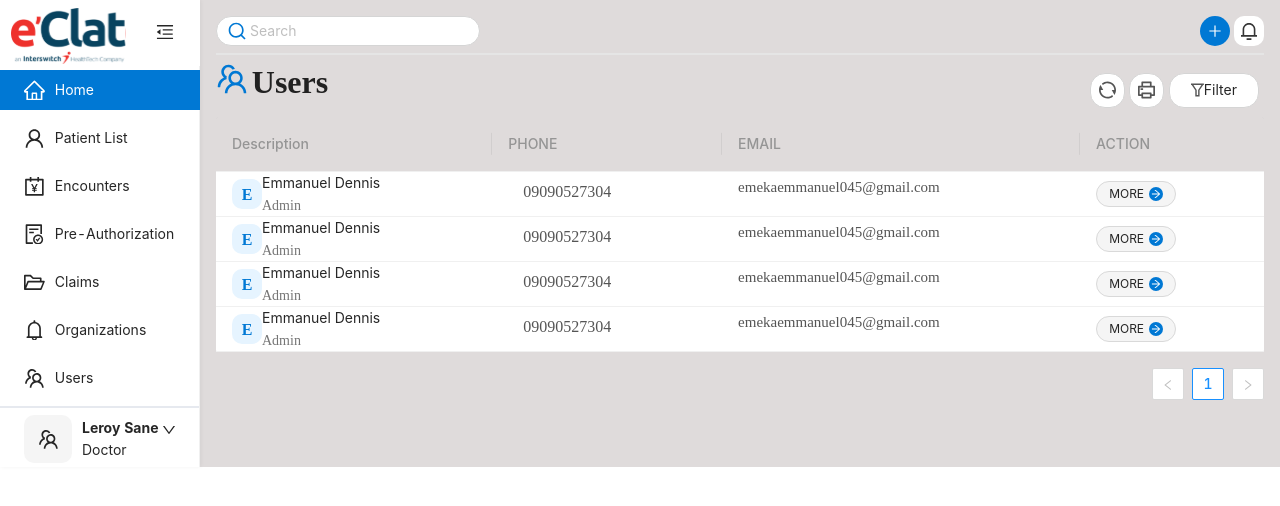
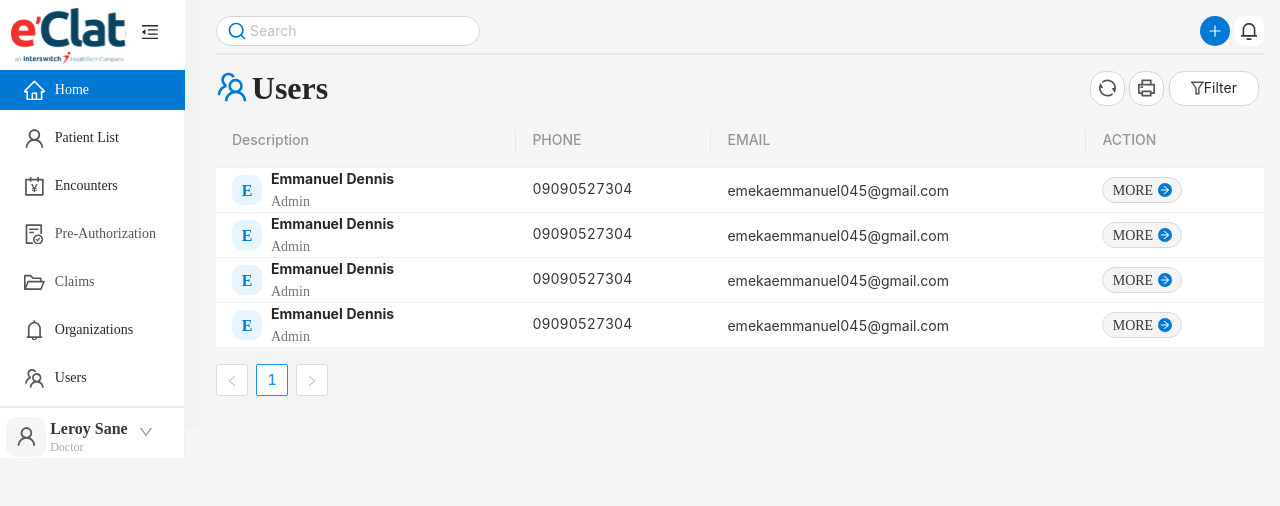
Before and after one commit to Muhammad-Tayyab1/e-clat, a React (Create React App) app: page /users in a window 1280 px wide. Shown: the top 506 px of the page. Built offline with nearby package versions, Linux system fonts and the light colour scheme.

Commit message:
manage responsiveness

```diff
--- a/src/App.css
+++ b/src/App.css
@@ -5,13 +5,15 @@
   cursor: pointer;
   transition: color 0.3s;
 }
-
+body {
+  background: #f5f5f5 !important;
+}
 /* .trigger:hover {
   color: #1890ff;
 } */
 
 .site-layout .site-layout-background {
-  background: #dfdbdb !important;
+  background: #f5f5f5 !important;
   padding: 1rem;
 }
 .sidebar {
@@ -19,6 +21,17 @@
   box-shadow: 1px 0px 4px rgba(0, 0, 0, 0.05);
   width: 270px;
   height: fit-content;
+}
+.ant-side-Layout {
+  position: fixed;
+  background-color: #ffffff;
+}
+.sidelayout {
+  position: relative;
+  background-color: #ffffff;
+}
+.active-profile {
+  display: none !important;
 }
 .header {
   display: flex;
@@ -81,21 +94,16 @@
   flex-direction: row;
   align-items: center;
   padding: 8px;
-
   position: static;
   width: 35px;
   height: 35px;
   left: 0px;
   top: 0px;
   cursor: pointer;
-
   background: #ffffff;
   border: 1px solid #d5d5d5;
   box-sizing: border-box;
   border-radius: 15px;
-
-  /* Inside auto layout */
-
   flex: none;
   order: 0;
   flex-grow: 0;
@@ -155,6 +163,10 @@
 .ant-layout-header {
   line-height: 0;
 }
+.iconStyle {
+  font-size: 2rem;
+  color: #0078d4;
+}
 .headerContent {
   display: flex;
   justify-content: space-between;
@@ -163,7 +175,10 @@
 .ant-table-thead {
   background-color: #c5c5c5 !important;
 }
-
+.ant-layout-content {
+  /* flex: auto; */
+  min-height: auto;
+}
 .options {
   display: flex;
   flex-direction: row;
@@ -174,6 +189,21 @@
   background: #f5f5f5;
   border-radius: 15px;
   cursor: pointer;
+}
+.options:hover {
+  background-color: rgb(228, 228, 228);
+}
+.more {
+  font-family: Rubik;
+  font-style: normal;
+  font-weight: normal;
+  font-size: 14px;
+  line-height: 17px;
+  /* identical to box height */
+
+  text-transform: uppercase;
+
+  color: #353535;
 }
 .ant-table-tbody > tr > td {
   padding: 0px 16px;
@@ -208,7 +238,7 @@
   font-size: 11px;
 }
 .ant-table-thead > tr > th {
-  background: #dfdbdb;
+  background: #f5f5f5;
   color: #959595;
 }
 .finished {
@@ -318,6 +348,22 @@
   margin: 0px 15px;
   color: #555555;
 }
+.patientName {
+  font-family: Epilogue;
+  font-style: normal;
+  font-weight: normal;
+  font-size: 18px;
+  line-height: 18px;
+
+  color: #353535;
+
+  /* Inside auto layout */
+
+  flex: none;
+  order: 0;
+  flex-grow: 0;
+  margin: 8px 0px;
+}
 .patientId {
   font-family: Epilogue;
   font-style: normal;
@@ -334,16 +380,63 @@
   flex-grow: 0;
   margin: 8px 14px;
 }
+.patientid {
+  font-family: Epilogue;
+  font-style: normal;
+  font-weight: normal;
+  font-size: 14px;
+  line-height: 14px;
+
+  color: #757575;
+
+  /* Inside auto layout */
+
+  flex: none;
+  order: 1;
+  flex-grow: 0;
+  margin: 8px 0px;
+}
+.description {
+  font-family: Rubik;
+  font-style: normal;
+  font-weight: normal;
+  font-size: 16px;
+  line-height: 19px;
+  /* identical to box height */
+
+  color: #353535;
+
+  /* Inside auto layout */
+
+  flex: none;
+  order: 0;
+  flex-grow: 0;
+  margin: 4px 0px;
+}
 .provider {
   font-family: Epilogue;
   font-style: normal;
   font-weight: normal;
   font-size: 15px;
   line-height: 16px;
-
   color: #555555;
+  width: max-content;
+  display: flex;
+  align-items: center;
+  justify-content: center;
+  margin-top: 1rem;
 }
-
+.phone {
+  font-family: Inter;
+  font-style: normal;
+  font-weight: normal;
+  font-size: 14px;
+  line-height: 17px;
+  /* identical to box height */
+  display: flex;
+  align-items: center;
+  color: #353535;
+}
 .onGoing {
   display: flex;
   flex-direction: row;
@@ -426,7 +519,17 @@
   border: 4px solid #d5d5d5;
   transform: rotate(90deg);
 }
-
+.gender {
+  font-family: Epilogue;
+  font-style: normal;
+  font-weight: normal;
+  font-size: 16px;
+  line-height: 16px;
+  display: flex;
+  align-items: center;
+  justify-content: center;
+  color: #353535;
+}
 .resolvedClaim {
   width: 60px;
   height: 0px;
@@ -481,3 +584,119 @@
   background: #0078d4;
   border-radius: 10px;
 }
+.profile-div {
+  display: flex;
+  padding: 0.1rem 0.4rem;
+}
+.userProfile {
+  font-size: 1.3rem;
+  width: 40px;
+  height: 40px;
+  display: flex;
+  justify-content: center;
+  align-items: center;
+  border-radius: 10px;
+  background: #f5f5f5;
+  color: #555555;
+}
+.user-name {
+  font-family: Epilogue;
+  font-style: normal;
+  font-weight: bold;
+  font-size: 16px;
+  line-height: 16px;
+  color: #353535;
+  flex: none;
+  order: 0;
+  flex-grow: 0;
+  margin: 4px 0px;
+}
+.user-title {
+  font-family: Epilogue;
+  font-style: normal;
+  font-weight: normal;
+  font-size: 12px;
+  line-height: 12px;
+  color: #555555;
+  opacity: 0.5;
+  flex: none;
+  order: 1;
+  flex-grow: 0;
+  margin: 4px 0px;
+}
+.ant-table-tbody {
+  background-color: #ffffff;
+}
+.ant-table-pagination-right {
+  justify-content: flex-start;
+}
+.location-field {
+  padding: 0rem 0.9rem;
+}
+.email {
+  font-family: Inter;
+  font-style: normal;
+  font-weight: normal;
+  font-size: 14px;
+  line-height: 17px;
+  /* identical to box height */
+
+  display: flex;
+  align-items: center;
+
+  color: #353535;
+}
+.menu-item-content {
+  font-family: Epilogue;
+  font-style: normal;
+  font-weight: normal;
+  font-size: 14px;
+  line-height: 14px;
+  color: #555555;
+}
+@media screen and (max-width: 480px) {
+  .iconStyle {
+    font-size: 1.2rem;
+  }
+  .title {
+    font-size: 1.2rem;
+  }
+  .rotate {
+    width: 1.7rem;
+    height: 1.7rem;
+    justify-content: center;
+    padding: 5px;
+  }
+  .printField {
+    width: 1.7rem;
+    height: 1.7rem;
+    justify-content: center;
+    padding: 5px;
+  }
+  .filterField {
+    width: 70px;
+    height: 1.7rem;
+    padding: 8px 11px;
+  }
+  .ant-tabs-tab {
+    font-size: 10px;
+  }
+  .location-field {
+    padding: 0;
+  }
+  .userProfile {
+    display: none !important;
+  }
+  .totalIndemity {
+    margin: 0;
+    font-size: 17px;
+    line-height: 2;
+  }
+  .indemityText {
+    margin: 0;
+    font-size: 12px;
+  }
+  .claimsHeader {
+    height: 75px;
+  }
+}
--- a/src/components/common/Aside.js
+++ b/src/components/common/Aside.js
@@ -32,6 +32,7 @@ const Sidebar = () => {
 
   const toggle = () => {
     setCollapsed(!collapsed);
+
   };
   const menu = (
     <Menu>
@@ -45,11 +46,12 @@ const Sidebar = () => {
   return (
     <Layout>
       <Sider
-        className="sidebar"
+        className={`sidebar`}
         trigger={null}
         collapsible
         collapsed={collapsed}
       >
+        <div className={` ${collapsed === true ? 'sidelayout' : 'ant-side-Layout'}`}>
           <div className="header">
             <div className="logo">{collapsed === true ? "" : <Logo />}</div>
             <div className="trigger" onClick={() => toggle()}>
@@ -57,9 +59,10 @@ const Sidebar = () => {
             </div>
           </div>
 
-        <Menu mode="inline" defaultSelectedKeys={["Home"]}>
+          <Menu mode="inline" defaultSelectedKeys={["Home"]} >
             <Menu.Item
               key="Home"
+              className="menu-item-content"
               icon={<HomeOutlined style={{ fontSize: "1.3rem" }} />}
             >
               <Link className="routelink" to="/">
@@ -67,6 +70,7 @@ const Sidebar = () => {
               </Link>
             </Menu.Item>
             <Menu.Item
+              className="menu-item-content"
               key="PatientList"
               icon={<UserOutlined style={{ fontSize: "1.3rem" }} />}
             >
@@ -75,6 +79,7 @@ const Sidebar = () => {
               </Link>
             </Menu.Item>
             <Menu.Item
+              className="menu-item-content"
               key="Encounters"
               icon={<AccountBookOutlined style={{ fontSize: "1.3rem" }} />}
             >
@@ -84,18 +89,21 @@ const Sidebar = () => {
               </Link>
             </Menu.Item>
             <Menu.Item
+              className="menu-item-content"
               key="Pre-Authorization"
               icon={<FileDoneOutlined style={{ fontSize: "1.3rem" }} />}
             >
               <Link to="/pre-authorization"></Link>Pre-Authorization
             </Menu.Item>
             <Menu.Item
+              className="menu-item-content"
               key="Claims"
               icon={<FolderOpenOutlined style={{ fontSize: "1.3rem" }} />}
             >
               <Link className="routelink" to="/claims"></Link> Claims
             </Menu.Item>
             <Menu.Item
+              className="menu-item-content"
               key="Organizations"
               icon={<BellOutlined style={{ fontSize: "1.3rem" }} />}
             >
@@ -107,55 +115,39 @@ const Sidebar = () => {
 
             <Menu.Item
               key="Users"
+              className="menu-item-content"
               icon={<TeamOutlined style={{ fontSize: "1.3rem" }} />}
             >
               <Link className="routelink" to="/users">
                 Users
               </Link>
             </Menu.Item>
+            <div>
               <hr
                 style={{
                   border: "1px solid #E6E9EF",
                   bottom: "0px",
                 }}
               />
-          <Menu.Item
-            style={{
-              display: "flex",
-              bottom: "0px",
-              // position:'fixed',
-              // verticalAlign: "bottom",
-              padding: "1.5rem",
-            }}
-            icon={
-              <TeamOutlined
-                style={{
-                  fontSize: "1.3rem",
-                  width: "48px",
-                  height: "48px",
-                  left: " 0px",
-                  top: "0px",
-                  display: "flex",
-                  justifyContent: "center",
-                  alignItems: "center",
-                  background: "#F5F5F5",
-                  borderRadius: "10px",
-                }}
+              <div className="profile-div">
+                <UserOutlined
+                  className={` ${collapsed === true ? 'active-profile' : 'userProfile'}`}
+
                 />
-            }
-          >
+                &nbsp;
                 <div style={{ display: "flex", justifyContent: "space-between" }}>
                   <div style={{ lineHeight: "1.5715" }}>
-                <div>
-                  <b>Leroy Sane</b>
+                    <div className="user-name">
+                      Leroy Sane
                     </div>
-                <div>Doctor</div>
+                    <div className="user-title">Doctor</div>
                   </div>
-
+                  &nbsp;
+                  &nbsp;
                   <Dropdown overlay={menu} trigger={["click"]}>
                     <span
                       className="ant-dropdown-link"
-                  style={{ marginTop: "-5px" }}
+                      style={{ marginTop: "-5px", display: 'flex', alignItems: 'center', color: '#959595' }}
                       onClick={(e) => e.preventDefault()}
                     >
                       <DownOutlined
@@ -164,8 +156,10 @@ const Sidebar = () => {
                     </span>
                   </Dropdown>
                 </div>
-          </Menu.Item>
+              </div>
+            </div>
           </Menu>
+        </div>
       </Sider>
       <Layout className="site-layout">
         {/* <Header
--- a/src/components/common/Headers.js
+++ b/src/components/common/Headers.js
@@ -8,12 +8,11 @@ const Headers = ({ icon, title, route }) => {
   return (
     <Row>
       <Col span={24} className="headerContent">
-        <div style={{ display: "flex"}}>
-          {/* <Patients/> */}
-          <span style={{color:'#0078D4'}}>{icon}</span> &nbsp;
-          <h1 className="title">{title}</h1>
+        <div style={{ display: "flex", alignItems:'center'}}>
+          <span className="iconStyle">{icon}</span> &nbsp;
+          <div className="title">{title}</div>
         </div>
-        <div style={{ display: "flex" }}>
+        <div style={{ display: "flex", justifyContent: "space-between" }}>
           <div className="rotate">
             <RepeateIcon />
           </div>
--- a/src/components/pages/Claims.js
+++ b/src/components/pages/Claims.js
@@ -10,6 +10,11 @@ const Claims = () => {
       title: "DATE",
       dataIndex: "date",
       key: "date",
+      render :(date)=>(
+        <>
+        <span style={{display: "flex", alignItems: "center",width:'max-content'}}>{date}</span>
+        </>
+      )
     },
     {
       title: "Description",
@@ -17,7 +22,7 @@ const Claims = () => {
       key: "description",
       render: (description) => (
         <>
-          <span> {description}</span>
+          <span className="description"> {description}</span>
           <br />
           <span className="patientId" style={{margin:'0'}}>Routine checkup</span>
         </>
@@ -28,7 +33,7 @@ const Claims = () => {
       dataIndex: "claimant",
       key: "claimant",
       render: (text) => (
-        <p style={{ marginTop: "10px", display: "flex", alignItems: "center" }}>
+        <p style={{ marginTop: "10px", display: "flex", alignItems: "center", width:'max-content' }}>
           <Image
             width="48px"
             height="48px"
@@ -81,7 +86,7 @@ const Claims = () => {
           {tags.map((tag) => {
             return (
               <Tag className="options" key={tag}>
-                {tag.toUpperCase()}
+                <span className="more">{tag.toUpperCase()}</span>
                 <span className="arrow">
                   <ArrowRightOutlined style={{ fontSize: "10px" }} />
                 </span>
@@ -168,7 +173,7 @@ const Claims = () => {
       </Col>
       <Col span={24} style={{ padding: "0.3rem 0.7rem", marginTop: "1rem" }}>
         <Headers
-          icon={<FolderOpenOutlined style={{ fontSize: "2rem" }} />}
+          icon={<FolderOpenOutlined/>}
           title={"Claims"}
         />
       </Col>
--- a/src/components/pages/Encounters.js
+++ b/src/components/pages/Encounters.js
@@ -11,7 +11,7 @@ const Encounters = () => {
       dataIndex: "details",
       key: "details",
       render: (text) => (
-        <p style={{ marginTop: "10px", display: "flex", alignItems: "center" }}>
+        <p style={{ marginTop: "10px", display: "flex", alignItems: "center", width:'max-content' }}>
           {/* <Image
             width="2rem"
             style={{ borderRadius: "8px" }}
@@ -34,7 +34,7 @@ const Encounters = () => {
       dataIndex: "patient",
       key: "patient",
       render: (text) => (
-        <p style={{ marginTop: "10px", display: "flex", alignItems: "center" }}>
+        <p style={{ marginTop: "10px", display: "flex", alignItems: "center", width:'max-content' }}>
           <Image
             width="48px"
             height="48px"
@@ -42,9 +42,9 @@ const Encounters = () => {
             src="https://encrypted-tbn0.gstatic.com/images?q=tbn:ANd9GcQNQb4jJzXX5S9IgIQW_hUtTfl4e_CFiu9toQ&usqp=CAU"
           />
           <span>
-            <span className="name"> {text}</span>
+            <span className="patientName"> {text}</span>
             <br />
-            <span className="patientId">Patient ID Here</span>
+            <span className="patientid">Patient ID Here</span>
           </span>
         </p>
       ),
@@ -90,7 +90,7 @@ const Encounters = () => {
           {tags.map((tag) => {
             return (
               <Tag className="options" key={tag}>
-                {tag.toUpperCase()}
+                <span className="more">{tag.toUpperCase()}</span>
                 <span className="arrow">
                   <ArrowRightOutlined style={{ fontSize: "10px" }} />
                 </span>
@@ -100,16 +100,7 @@ const Encounters = () => {
         </>
       ),
     },
-    // {
-    //   title: 'Action',
-    //   key: 'action',
-    //   render: (text, record) => (
-    //     <Space size="middle">
-    //       <a>Invite {record.name}</a>
-    //       <a>Delete</a>
-    //     </Space>
-    //   ),
-    // },
+
   ];
 
   const data = [
@@ -140,7 +131,7 @@ const Encounters = () => {
   ];
 
   return (
-    <Row>
+    <Row style={{overflow:'hidden'}}>
       <Col span={24}>
         <SearchField />
       </Col>
@@ -154,7 +145,7 @@ const Encounters = () => {
       <Col span={24}></Col>
       <Col span={24}>
         <Headers
-          icon={<AccountBookOutlined style={{ fontSize: "2rem" }} />}
+          icon={<AccountBookOutlined/>}
           title={"Encounters"}
         />
       </Col>{" "}
--- a/src/components/pages/Organizations.js
+++ b/src/components/pages/Organizations.js
@@ -12,7 +12,7 @@ const Organizations = () => {
 //     "Anambra",
 //   ];
   return (
-    <Row>
+    <Row style={{overflow:'hidden'}}>
       <Col span={24} style={{ padding: "0.3rem 0.7rem" }}>
         <SearchField />
       </Col>
@@ -24,7 +24,7 @@ const Organizations = () => {
         }}
       />
       <Col span={24}>
-        <BellOutlined style={{ fontSize: "2rem", color: "#0078D4" }} />
+        <BellOutlined className='iconStyle' />
         <span className="title">Organizations</span>
         <p style={{ margin: "0 0.3rem" }}>
           Enter a location or{" "}
@@ -40,16 +40,16 @@ const Organizations = () => {
           <TabPane tab="Laboratories" key="Laboratories"></TabPane>
           <TabPane tab="Departments" key="Departments"></TabPane>
         </Tabs>
-        <div style={{ padding: "0rem 0.9rem" }}>
+        <div className="location-field">
           <span>Enter Location</span>{" "}
-          <Input
+         <span> <Input
             className="searchField"
-            placeholder="Search"
+            placeholder="e.g State, Town or Name"
             prefix={<SearchIcon className="site-form-item-icon" />}
           />{" "}
           <Button type="primary" className="searchbutton">
             Search
-          </Button>
+          </Button></span>
         </div>
       </Col>
       <Col>
--- a/src/components/pages/PatientList.js
+++ b/src/components/pages/PatientList.js
@@ -12,7 +12,7 @@ const PatientList = () => {
       dataIndex: "details",
       key: "details",
       render: (text) => (
-        <p style={{ marginTop: "10px", display: "flex", alignItems: "center" }}>
+        <p style={{ marginTop: "10px", display: "flex", alignItems: "center", width:'max-content' }}>
           <Image
             width="48px"
             height="48px"
@@ -37,6 +37,9 @@ const PatientList = () => {
       title: "GENDER",
       dataIndex: "gender",
       key: "gender",
+      render: (text)=>(
+        <span className="gender">{text}</span>
+      )
     },
     {
       title: "OPTION",
@@ -47,7 +50,7 @@ const PatientList = () => {
           {tags.map((tag) => {
             return (
               <Tag className="options" key={tag}>
-                {tag.toUpperCase()}
+               <span className="more">{tag.toUpperCase()}</span>
                 <span className="arrow">
                   <ArrowRightOutlined style={{ fontSize: "10px" }} />
                 </span>
@@ -57,16 +60,6 @@ const PatientList = () => {
         </>
       ),
     },
-    // {
-    //   title: 'Action',
-    //   key: 'action',
-    //   render: (text, record) => (
-    //     <Space size="middle">
-    //       <a>Invite {record.name}</a>
-    //       <a>Delete</a>
-    //     </Space>
-    //   ),
-    // },
   ];
 
   const data = [
@@ -94,7 +87,7 @@ const PatientList = () => {
   ];
 
   return (
-    <Row>
+    <Row style={{overflow:'hidden'}}>
       <Col span={24}>
         <SearchField />
       </Col>
@@ -105,10 +98,9 @@ const PatientList = () => {
           width: "100%",
         }}
       />
-      <Col span={24}></Col>
       <Col span={24} >
         <Headers
-          icon={<UserOutlined style={{ fontSize: "2rem" }} />}
+          icon={<UserOutlined />}
           title={"Patients"}
         />
       </Col>{" "}
--- a/src/components/pages/PreAuthorization.js
+++ b/src/components/pages/PreAuthorization.js
@@ -15,6 +15,10 @@ const PreAuthorization = () => {
       title: "REQ ID",
       dataIndex: "reqId",
       key: "reqId",
+      render: (text) => (
+        <><span style={{display: "flex", alignItems: "center", width: 'max-content' }}>{text}</span></>
+
+      )
     },
     {
       title: "AUTH CODE",
@@ -26,7 +30,7 @@ const PreAuthorization = () => {
       dataIndex: "enrollee",
       key: "enrollee",
       render: (text) => (
-        <p style={{ marginTop: "10px", display: "flex", alignItems: "center" }}>
+        <p style={{ marginTop: "10px", display: "flex", alignItems: "center", width: 'max-content' }}>
           <Image
             width="2rem"
             style={{ borderRadius: "8px" }}
@@ -46,7 +50,7 @@ const PreAuthorization = () => {
       title: "SUBMITTED AT",
       dataIndex: "submittedAt",
       key: "submittedAt",
-      render: (date) => <p className="date">{date}</p>,
+      render: (date) => <span className="date">{date}</span>,
     },
     {
       title: "STATUS",
@@ -57,8 +61,7 @@ const PreAuthorization = () => {
           {status.map((tag) => {
             return (
               <Tag
-                className={`${
-                  tag === "Completed"
+                className={`${tag === "Completed"
                     ? "finished"
                     : tag === "Ongoing"
                       ? "onGoing"
@@ -127,7 +130,7 @@ const PreAuthorization = () => {
   ];
 
   return (
-    <Row>
+    <Row style={{ overflow: 'hidden' }}>
       <Col span={24}>
         <SearchField />
       </Col>
@@ -141,12 +144,12 @@ const PreAuthorization = () => {
       <Col span={24}></Col>
       <Col span={24}>
         <Headers
-          icon={<FileDoneOutlined style={{ fontSize: "2rem" }} />}
-          title={"Encounters"}
+          icon={<FileDoneOutlined />}
+          title={"Pre-Authorization"}
         />
       </Col>{" "}
       <Col span={24}>
-        <Table columns={columns} dataSource={data} />
+        <Table className="table" columns={columns} dataSource={data} />
       </Col>
     </Row>
   );
--- a/src/components/pages/Users.js
+++ b/src/components/pages/Users.js
@@ -11,10 +11,10 @@ const Users = () => {
       dataIndex: "description",
       key: "description",
       render: (description) => (
-        <div style={{ display: "flex", alignItems: "center" }}>
+        <div style={{ display: "flex", alignItems: "center",  width:'max-content' }}>
           <span className="userIcon">E</span>
-          <span>
-            <span> {description}</span>
+          <span style={{margin: '0px 9px'}}>
+            <span style={{fontWeight:'bold'}}> {description}</span>
             <br />
             <span className="patientId" style={{ margin: "0" }}>
               Admin
@@ -28,14 +28,8 @@ const Users = () => {
       dataIndex: "Phone",
       key: "Phone",
       render: (text) => (
-        <p style={{ marginTop: "10px", display: "flex", alignItems: "center" }}>
-          {/* <Image
-                  width="48px"
-                  height="48px"
-                  style={{ borderRadius: "15px" }}
-                  src="https://encrypted-tbn0.gstatic.com/images?q=tbn:ANd9GcQNQb4jJzXX5S9IgIQW_hUtTfl4e_CFiu9toQ&usqp=CAU"
-                /> */}
-          <span className="name"> {text}</span>
+        <p style={{ marginTop: "10px", display: "flex", alignItems: "center", width:'max-content' }}>
+          <span className="phone"> {text}</span>
         </p>
       ),
     },
@@ -43,7 +37,7 @@ const Users = () => {
       title: "EMAIL",
       dataIndex: "email",
       key: "email",
-      render: (tags) => <p className="provider">{tags}</p>,
+      render: (tags) => <span className="email">{tags}</span>,
     },
     {
       title: "ACTION",
@@ -54,7 +48,7 @@ const Users = () => {
           {tags.map((tag) => {
             return (
               <Tag className="options" key={tag}>
-                {tag.toUpperCase()}
+               <span className="more">{tag.toUpperCase()}</span>
                 <span className="arrow">
                   <ArrowRightOutlined style={{ fontSize: "10px" }} />
                 </span>
@@ -98,7 +92,7 @@ const Users = () => {
     },
   ];
   return (
-    <Row>
+    <Row style={{overflow:'hidden'}}>
       <Col span={24}>
         <SearchField />
       </Col>
```
Lines whose indentation alone changed are shown as unchanged.
